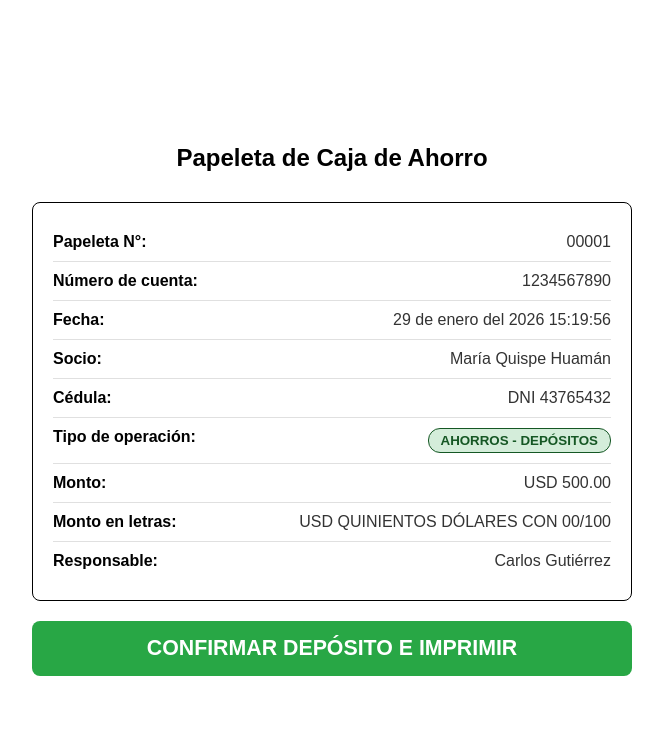
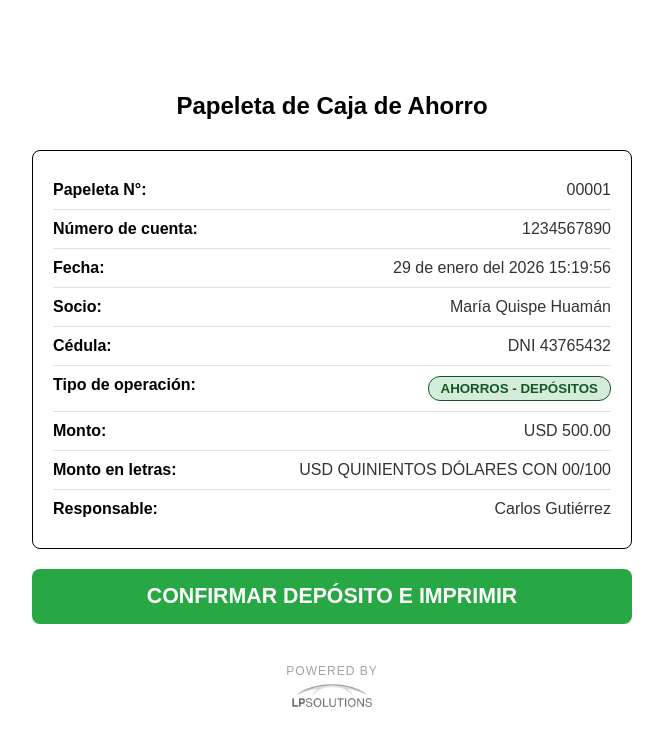
Before and after one commit to tech329/PAPELETA, a plain HTML site: page index.html in a window 1280 px wide. Shown: the whole page, without its empty margins (308-971 px from the left). Drawn offline with Linux system fonts and the light colour scheme; no server answers.

Commit message:
Add files via upload

```diff
--- a/index.html
+++ b/index.html
@@ -286,6 +286,36 @@
             background: #5a6268;
         }
 
+        /* Branding Footer */
+        .brand-footer {
+            margin-top: 40px;
+            display: flex;
+            flex-direction: column;
+            align-items: center;
+            justify-content: center;
+            opacity: 0.6;
+            transition: opacity 0.3s;
+            padding-bottom: 20px;
+        }
+
+        .brand-footer:hover {
+            opacity: 1;
+        }
+
+        .brand-text {
+            font-size: 9pt;
+            color: #666;
+            letter-spacing: 1px;
+            margin-bottom: 5px;
+            font-weight: 500;
+        }
+
+        .brand-logo {
+            height: 25px;
+            width: auto;
+            filter: grayscale(100%);
+        }
+
         /* Vista de impresión (oculta en pantalla) */
         .print-view {
             display: none;
@@ -483,6 +513,12 @@
         </div>
 
         <button class="print-button" id="print-btn" onclick="mostrarConfirmacion()">Imprimir Papeleta</button>
+
+        <!-- Branding Footer -->
+        <div class="brand-footer">
+            <span class="brand-text">POWERED BY</span>
+            <img src="img/lpsolutionsblack.webp" alt="LP Solutions Logo" class="brand-logo">
+        </div>
     </div>
 
     <!-- Modal de confirmación -->
```
Also changed, not shown: img/lpsolutionsblack.webp (added), img/lpsolutionswithe.webp (added).
